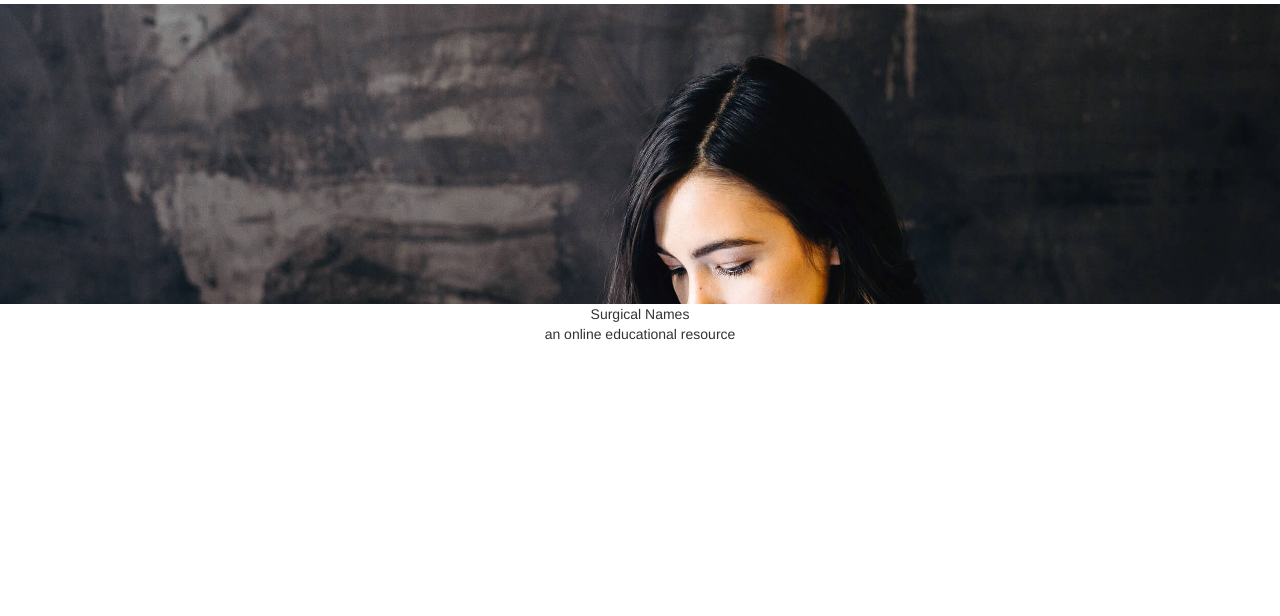
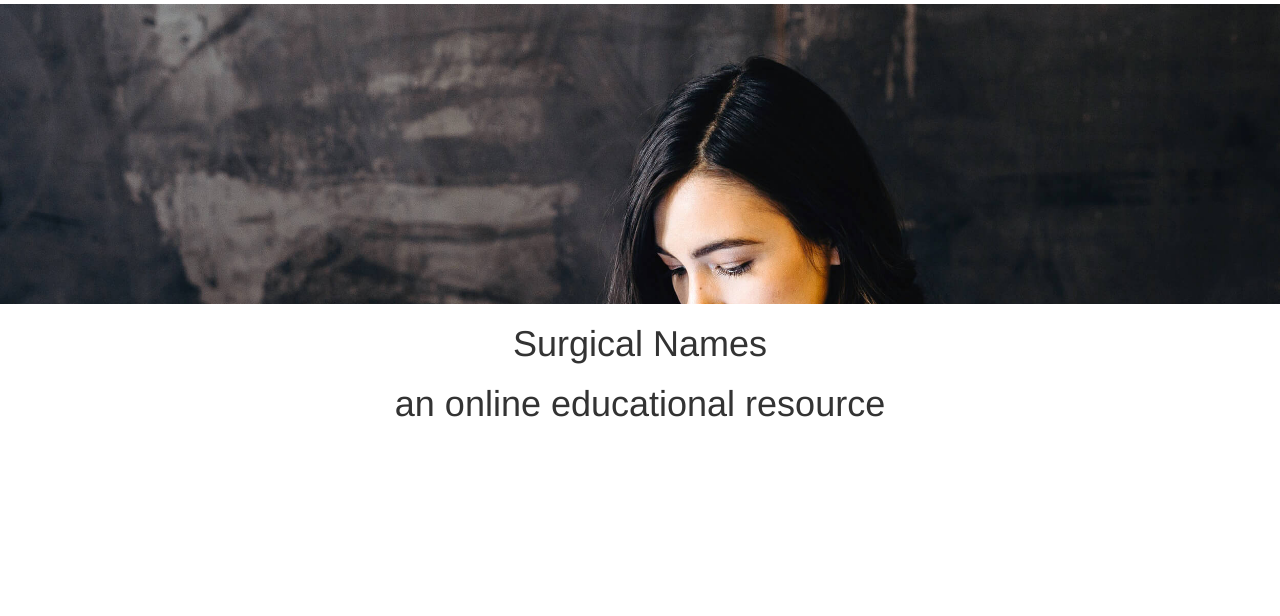
Before and after one commit to HayesAJ83/surgnames01, a Flask app: template templates/02_index.html in a window 1280 px wide; the page is wider, and only the part inside the window is pictured. Shown: the part 146-762 px from the top of that part. Run offline with Flask 2, Linux system fonts and the light colour scheme; the template is opened without the code that fills it, so the values that code supplies are empty; some libraries are stand-ins or nearby versions.

Commit message:
Add files via upload

```diff
--- a/templates/04_intro.html
+++ b/templates/04_intro.html
@@ -4,6 +4,9 @@
     <!-- Intro Section -->
     <section id="intro" class="intro-section">
         <div style="background-image: url('/static/img/backgrounds/bg-15.jpg'); background-size: cover; height:300px; padding-top:80px;"></div>
-        <div id="small_div" data-aos="fade-down" data-aos-duration="2000">Surgical Names</div>
-        <div id="small_div" data-aos="fade-down" data-aos-duration="2000">an online educational resource</div>
+        <div class="col-lg-12">
+            <h1 class="mb-5 fs-lg-1 text-white" data-aos="fade-down" data-aos-duration="2000">Surgical Names</h1>
+            <h1 class="mb-5 fs-lg-1 text-white" data-aos="fade-down" data-aos-duration="2000">an online educational resource</h1>
+            <br></br>
+        </div>
     </section>
```
